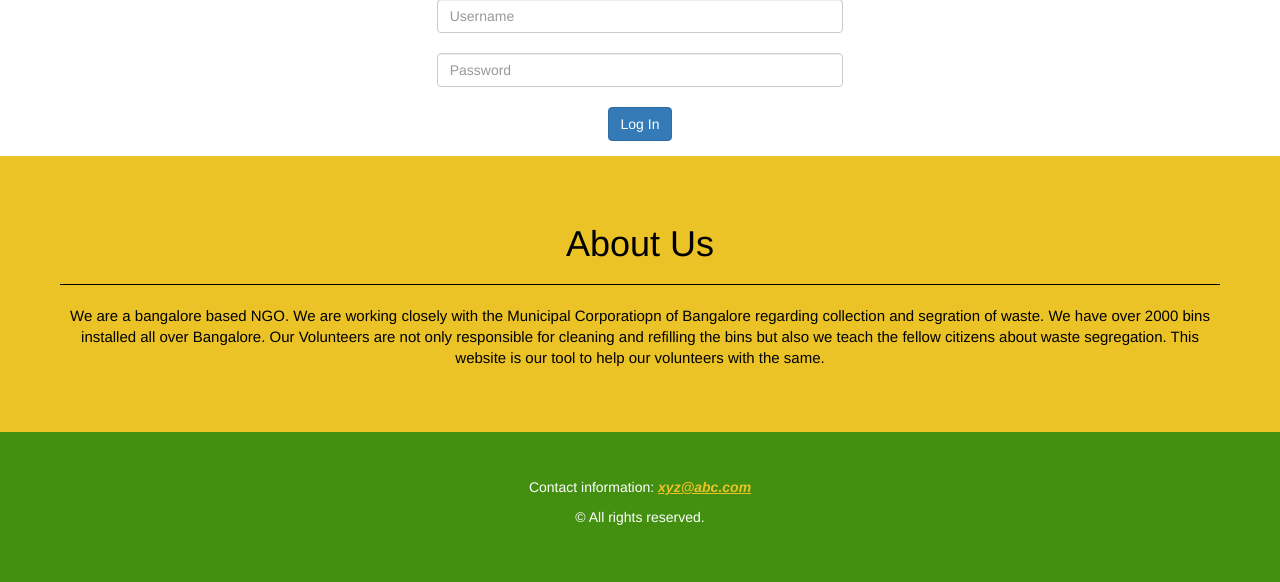
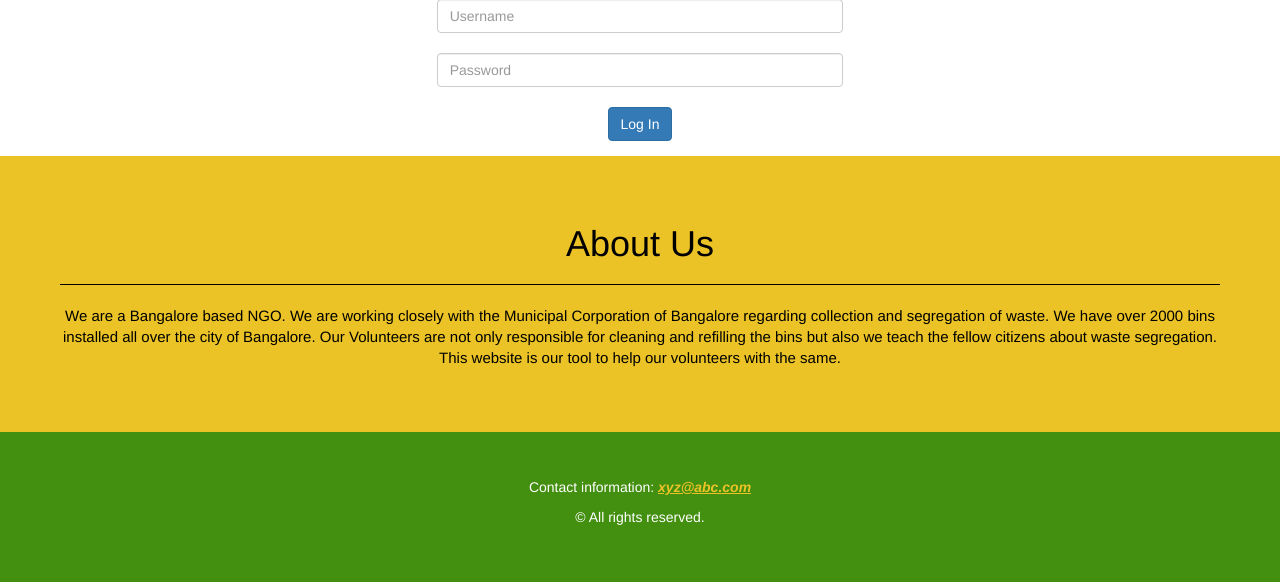
Before and after one commit to Diksha-Rathi/Smart-Bin-GHC, a Django app: page / in a window 1280 px wide. Shown: the part 405-987 px from the top of the page. Run offline with Django 3.2, Linux system fonts and the light colour scheme; some libraries are stand-ins or nearby versions.

```diff
--- a/templates/index.html
+++ b/templates/index.html
@@ -31,7 +31,7 @@
 	<div class="jumbotron" id="about">
 		<div class="container">
 			<h1 align="center">About Us</h1><hr>
-			<p align="center">We are a bangalore based NGO. We are working closely with the Municipal Corporatiopn of Bangalore regarding collection and segration of waste. We have over 2000 bins installed all over Bangalore. Our Volunteers are not only responsible for cleaning and refilling the bins but also we teach the fellow citizens about waste segregation. This website is our tool to help our volunteers with the same.</p>
+			<p align="center">We are a Bangalore based NGO. We are working closely with the Municipal Corporation of Bangalore regarding collection and segregation of waste. We have over 2000 bins installed all over the city of Bangalore. Our Volunteers are not only responsible for cleaning and refilling the bins but also we teach the fellow citizens about waste segregation. This website is our tool to help our volunteers with the same.</p>
 		</div><!--end container-->
 	</div><!--end jumbotron-->
 
```
